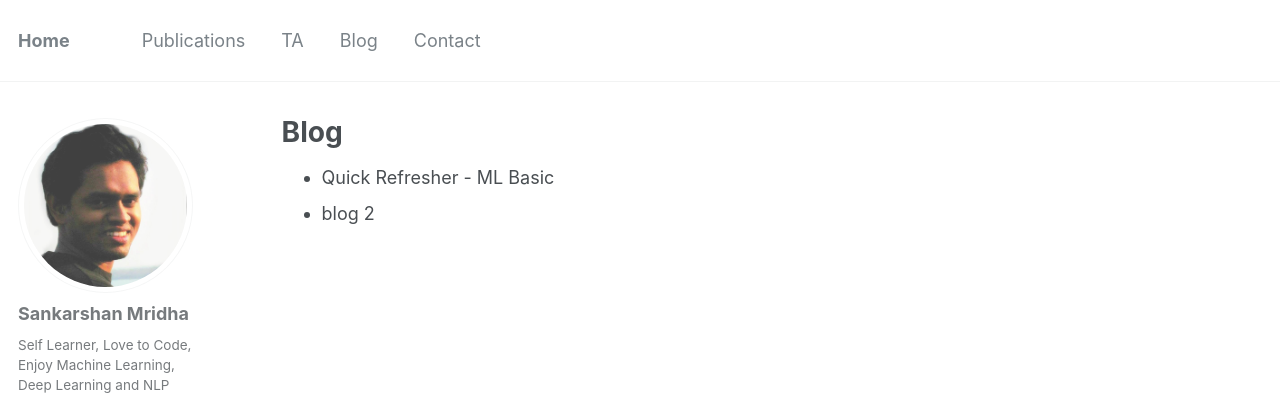
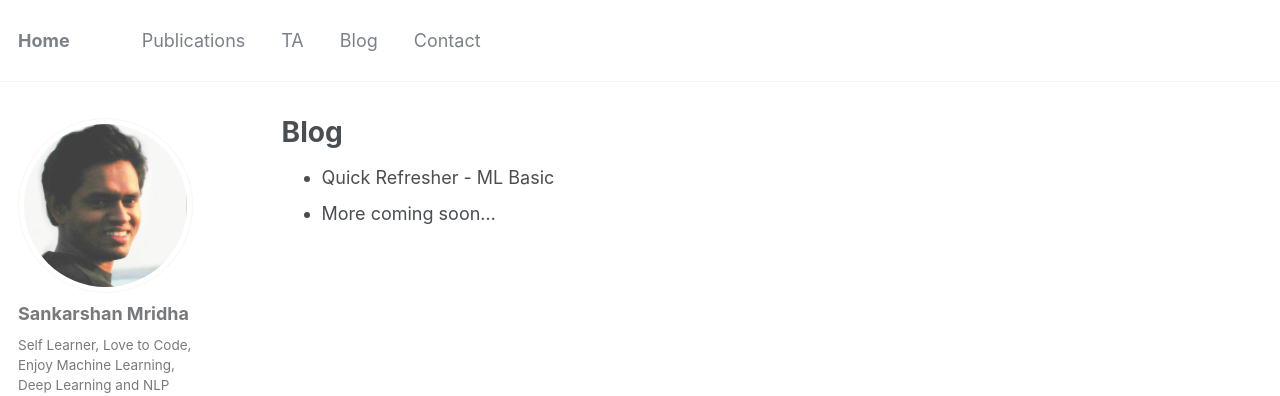
Before and after one commit to msank00/msank00.github.io, a Jekyll site: the page built from _pages/blog.md, in a window 1280 px wide. Shown: the top 396 px of the page. Built offline with Jekyll 4.4.1, drawn with Linux system fonts in a browser that asks for light colours.

Commit message:
Update blog sites

```diff
--- a/_pages/blog.md
+++ b/_pages/blog.md
@@ -6,4 +6,4 @@ author_profile: true
 ---
 
 - [Quick Refresher - ML Basic](blog_0_quick_refresher.html)
-- [blog 2](https://en.wikipedia.org/wiki/Saurav_Ganguly)
+- [More coming soon...]()
```
